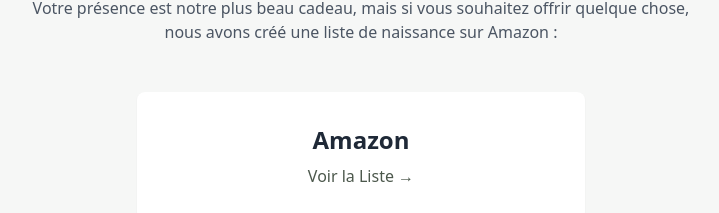
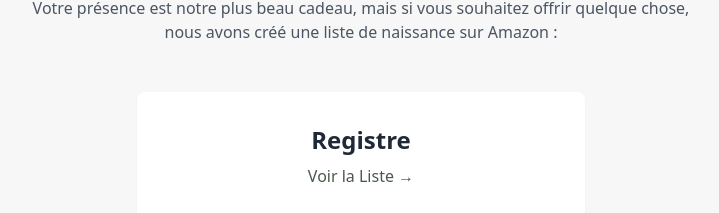
Before and after one commit to fsawadogo/babyshower, a React (Vite) app: page / in a window 1280 px wide. Shown: the part 940-1153 px from the top of the page, without its empty margins (279-998 px from the left). Built offline with nearby package versions, Linux system fonts and the light colour scheme.

Commit message:
updated registry link

```diff
--- a/src/App.tsx
+++ b/src/App.tsx
@@ -1,6 +1,5 @@
 import React from 'react';
 import { BrowserRouter as Router, Routes, Route, Link, useNavigate } from 'react-router-dom';
-import { Heart, Gift, Calendar, MapPin, Clock, Send } from 'lucide-react';
 import { supabase } from './lib/supabase';
 import AdminDashboard from './components/AdminDashboard';
 import PublicPage from './components/PublicPage';
@@ -88,7 +87,7 @@
             </div>
             <div>
               <label className="block text-sm font-medium text-sage-700 mb-1">
-                Password
+                Mot de passe
               </label>
               <input
                 type="password"
--- a/src/components/PublicPage.tsx
+++ b/src/components/PublicPage.tsx
@@ -108,10 +108,10 @@
           </div>
           <div className="max-w-md mx-auto">
             <a
-              href="https://www.amazon.ca/registry/wishlist/1234567890"
+              href="https://www.myregistry.com/default.aspx?cloc=ca&lang=fr"
               className="block bg-white p-8 rounded-lg shadow-sm hover:shadow-md transition-shadow text-center"
             >
-              <h3 className="text-2xl font-semibold text-gray-800 mb-2">Amazon</h3>
+              <h3 className="text-2xl font-semibold text-gray-800 mb-2">Registre</h3>
               <p className="text-sage-600 mt-2">Voir la Liste →</p>
             </a>
           </div>
```
